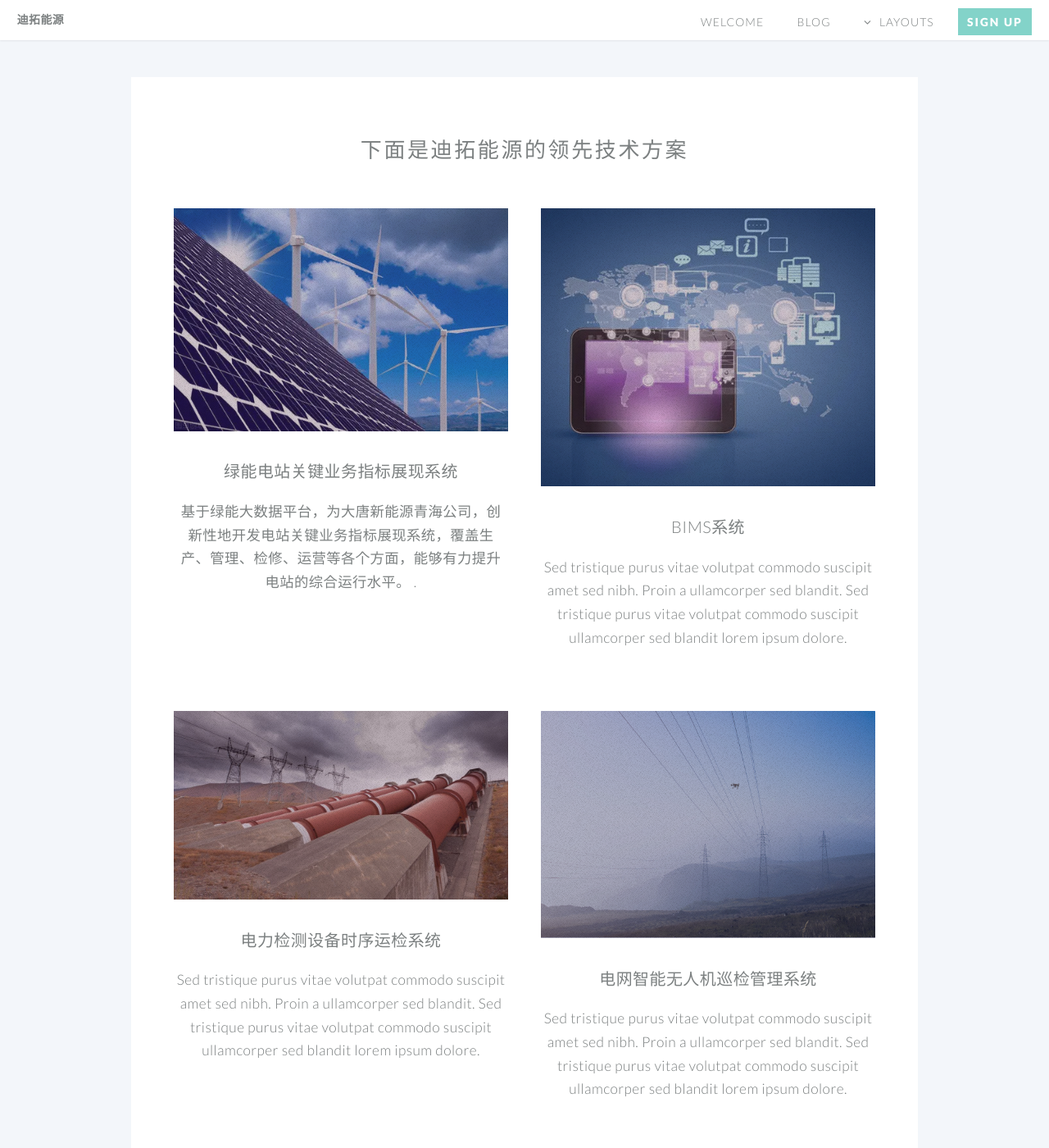
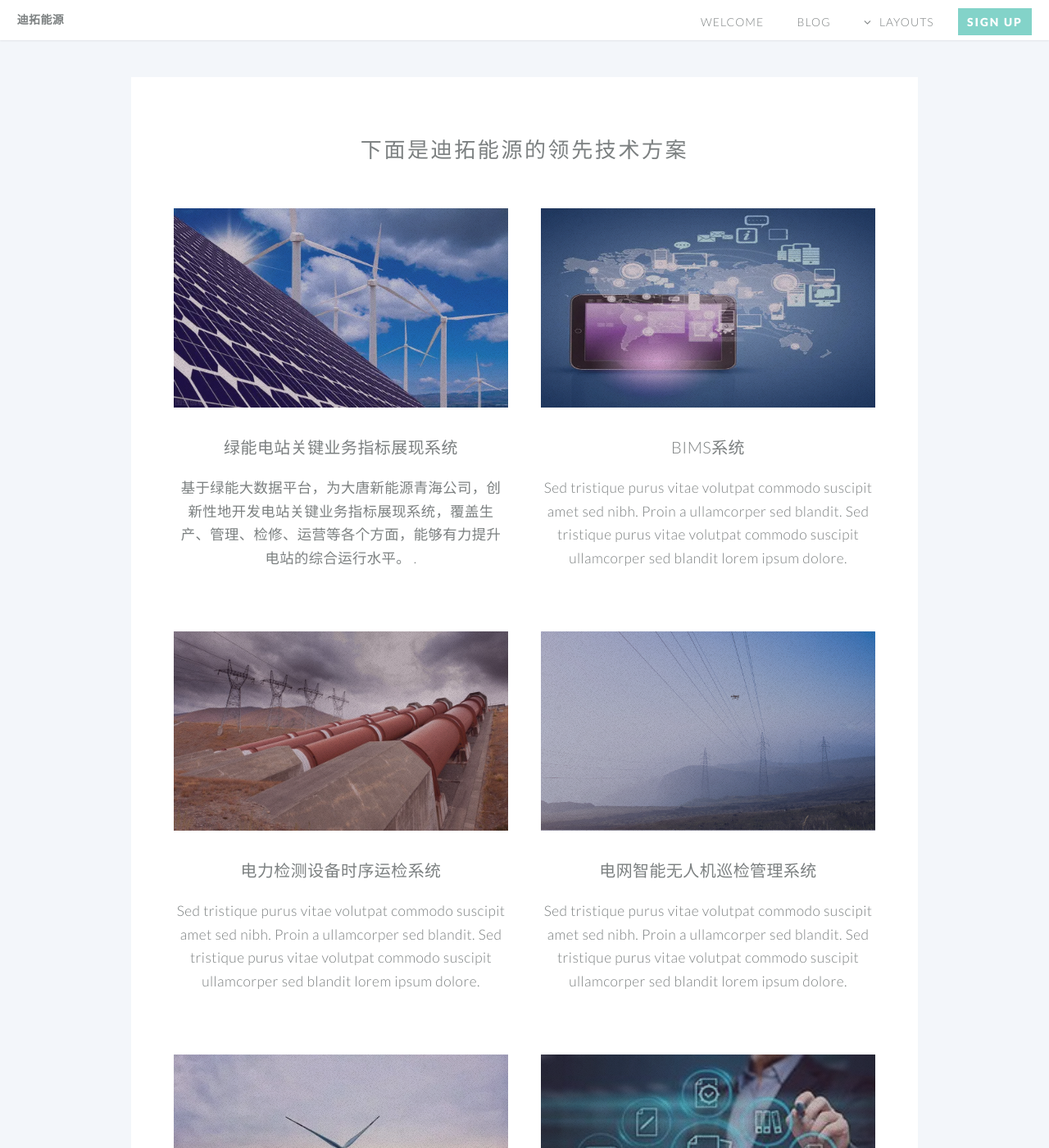
Before and after one commit to DelTacEnergy/Demo, a Jekyll site: the page built from index.html, in a window 1280 px wide and 1400 px high, scrolled down 1593 px. Shown: the whole window at 82% size. Built offline with Jekyll 4.4.1, drawn with Linux system fonts in a browser that asks for light colours.

Commit message:
fix:img height

```diff
--- a/css/style.css
+++ b/css/style.css
@@ -273,6 +273,7 @@
 			.image.featured img {
 				display: block;
 				width: 100%;
+				height:14em;
 			}
 
 /* Icon */
```
